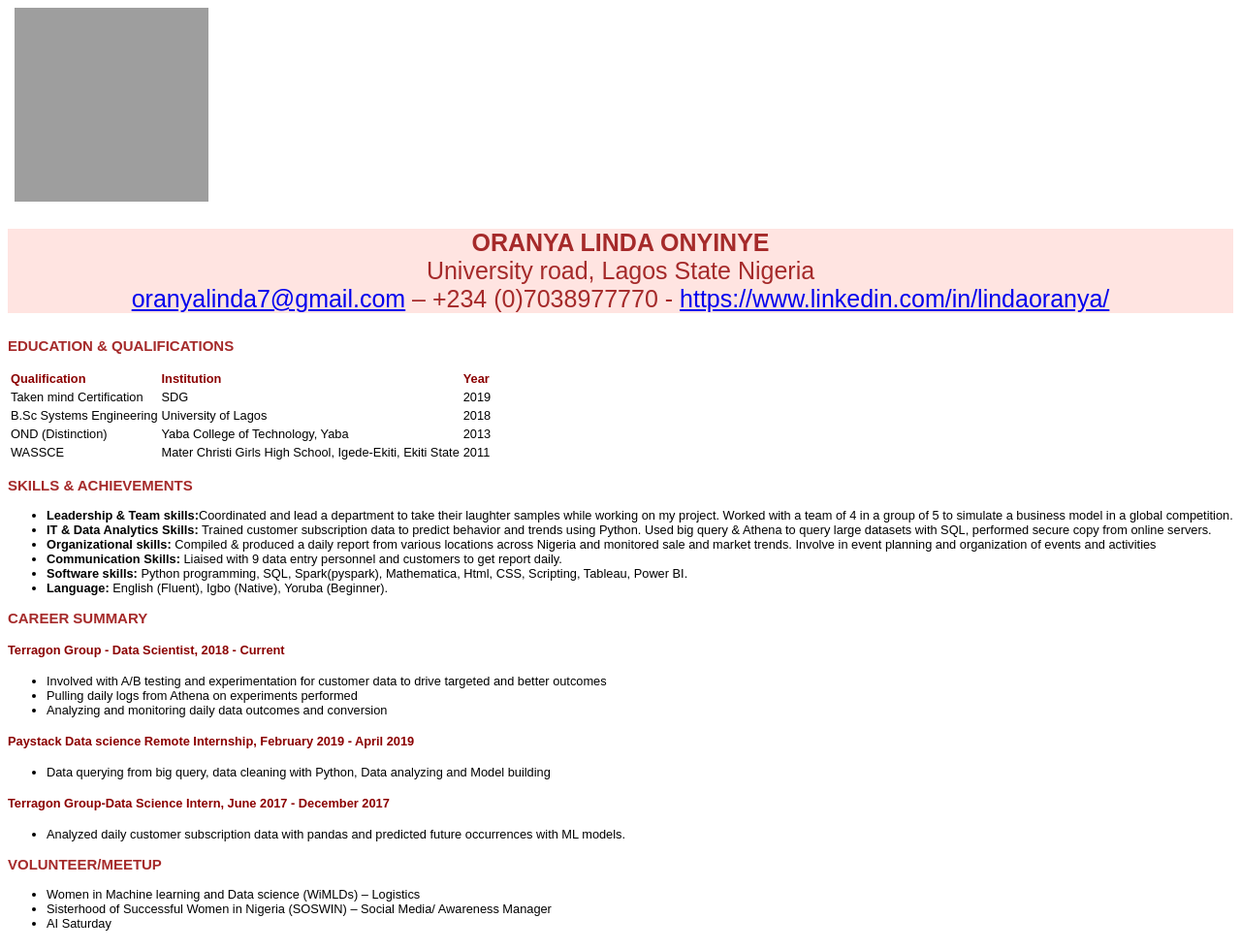
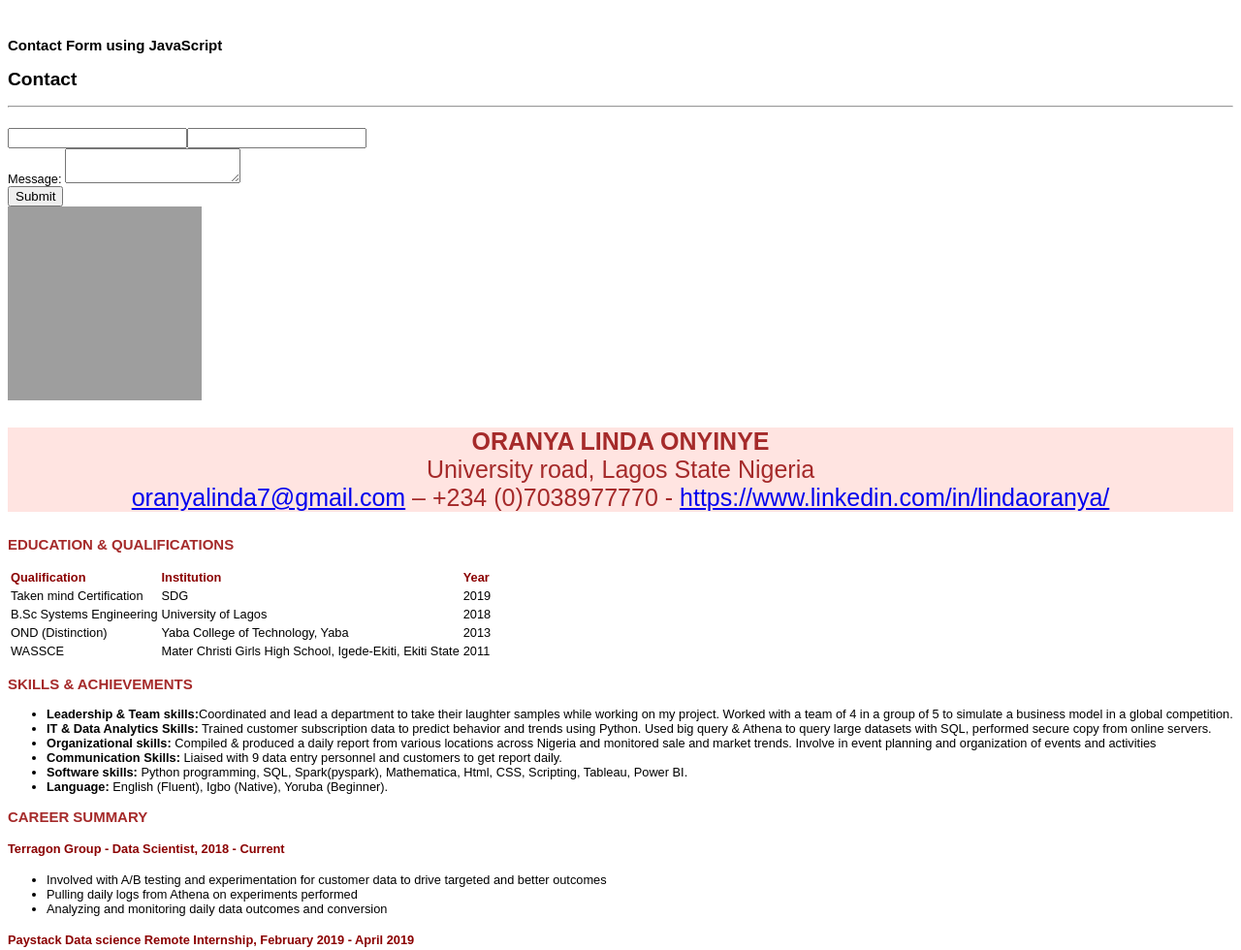
Before and after one commit to linda-oranya/mypage_hngproj, a plain HTML site: page linda.html in a window 1280 px wide. Shown: the top 980 px of the page at 97% size. Drawn offline with Linux system fonts and the light colour scheme; grey boxes are pictures that could not be loaded.

Commit message:
Add files via upload
Updated CV with JS contact form

```diff
--- a/linda.html
+++ b/linda.html
@@ -1,9 +1,14 @@
 <!DOCTYPE html>
 <link rel="stylesheet" href="linda.css" type="text/css" />
 <head>
-    <title></title>
+    <title>Contact Form using JavaScript</title>
 </head>
 <body>
+<div id="main">
+<h3>Contact Form using JavaScript</h3>
+<div id="my_form"></div> <!-- JS file included here -->
+<script src="linda.js"></script>
+</div>
 <img src ="https://res.cloudinary.com/lindah/image/upload/v1566672803/face_hkisxx.jpg" class = "center" width="200" height="200" alt="my photo">
 <div id="header">
 <p style="font-size:25px;text-align: center;">
--- /dev/null
+++ b/linda.js
@@ -0,0 +1,45 @@
+var x= document.getElementById("my_form");
+//create new element form
+var create_form=document.createElement('form');
+create_form.setAttribute("action","");
+create_form.setAttribute("method","post");
+x.appendChild(create_form);
+
+var header = document.createElement('h2');
+header.innerHTML="Contact";
+create_form.appendChild(header);
+
+var line = document.createElement('hr');
+create_form.appendChild(line);
+
+var linebreak = document.createElement('br');
+create_form.appendChild(linebreak)
+
+var email_label= document.createElement('input');
+email_label.innerHTML="Your email address: ";
+create_form.appendChild(email_label);
+
+var email_element= document.createElement('input');
+email_element.setAttribute("type","text");
+email_element.setAttribute("name","demail");
+create_form.appendChild(email_element);
+
+var email_break = document.createElement('br');
+create_form.appendChild(email_break);
+
+var message_label= document.createElement('label');
+message_label.innerHTML= "Message: ";
+create_form.appendChild(message_label);
+
+var textarea_element = document.createElement('textarea');
+textarea_element.setAttribute("name","dmessage");
+create_form.appendChild(textarea_element);
+
+var message_break = document.createElement('br');
+create_form.appendChild(message_break);
+
+var submit_element= document.createElement('input');
+submit_element.setAttribute("type","submit");
+submit_element.setAttribute("name","dsubmit");
+submit_element.setAttribute("value","Submit");
+create_form.appendChild(submit_element);
```
